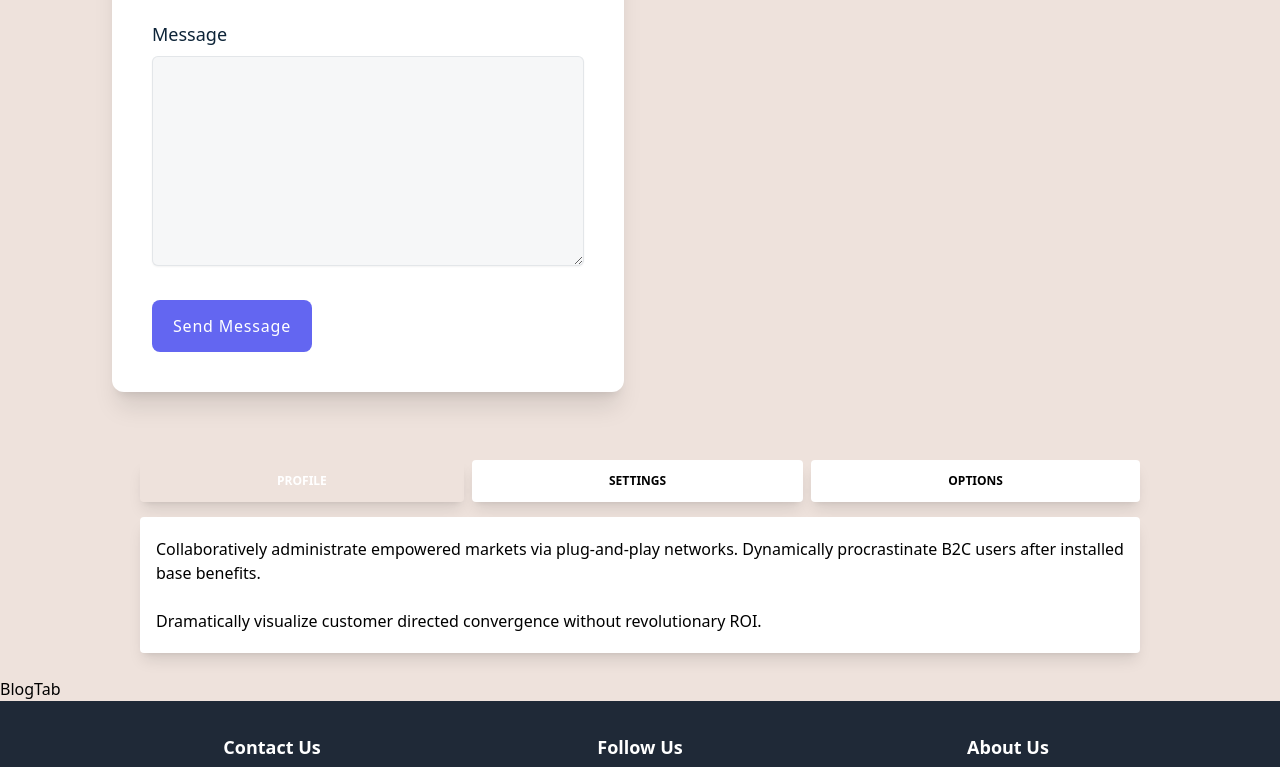
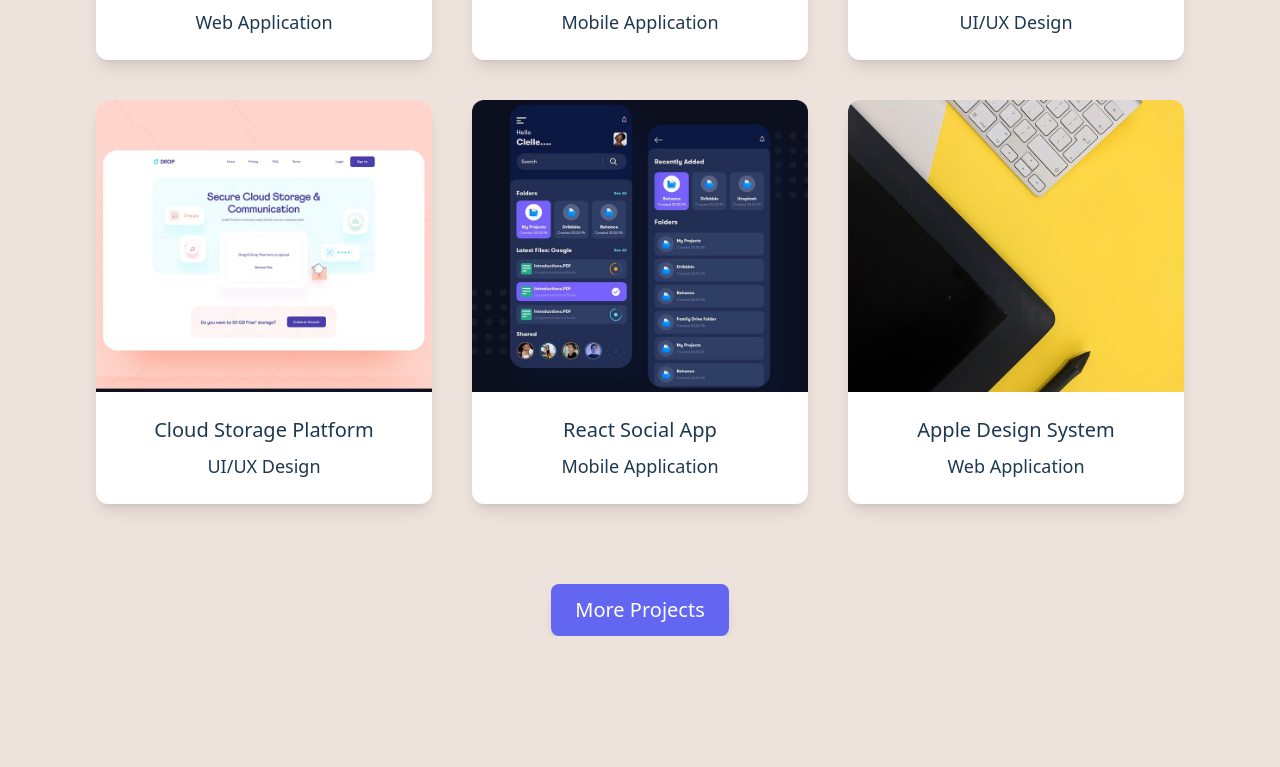
Before and after one commit to DanquahSika/my_portfolio, a React (Vite) app in the folder frontend/: page / in a window 1280 px wide. Shown: the part 1708-2475 px from the top of the page. After the commit the page ends 2344 px from the top, so only its background shows below. Built offline with nearby package versions, Linux system fonts and the light colour scheme.

Commit message:
additional sizing

```diff
--- a/frontend/src/pages/home/Home.jsx
+++ b/frontend/src/pages/home/Home.jsx
@@ -1,26 +1,60 @@
 import React from "react";
+
+import { Link } from 'react-router-dom';
+// import AppBanner from '../components/shared/AppBanner';
+import ProjectsGrid from '../../components/projects/ProjectsGrid';
+import { ProjectsProvider } from '../../components/projects/ProjectsContext';
+import Button from '../../components/reusable/Button';
+
 import Hero from "../../components/hero/Hero";
 import Counter from "../../components/counter/Counter";
-import About from "../../components/about/About";
-import ServicesTab from "../../components/services-section/ServicesTab";
-import Contact from "../../components/contact/Contact";
-import PortfolioTab from "../../components/portfolio-section/PortfolioTab";
-import BlogTab from "../../components/blog-section/BlogTab";
-import Footer from "../../components/footer/Footer";
+// import About from "../../components/about/About";
+// import ServicesTab from "../../components/services-section/ServicesTab";
+// import Contact from "../../components/contact/Contact";
+// import PortfolioTab from "../../components/portfolio-section/PortfolioTab";
+// import BlogTab from "../../components/blog-section/BlogTab";
+// import Footer from "../../components/footer/Footer";
+
+// const Home = () => {
+//   return (
+//     <div>
+
+//       <About />
+//       <ServicesTab />
+//       <Contact />
+//       <PortfolioTab />
+//       <BlogTab />
+//       <Footer />
+//     </div>
+//   );
+// };
+
+// export default Home;
+
+
+
 
 const Home = () => {
-  return (
-    <div>
-      <Hero />
+	return (
+		<div className="container mx-auto">
+			<Hero />
       <Counter />
-      <About />
-      <ServicesTab />
-      <Contact />
-      <PortfolioTab />
-      <BlogTab />
-      <Footer />
-    </div>
-  );
+
+			<ProjectsProvider>
+				<ProjectsGrid></ProjectsGrid>
+			</ProjectsProvider>
+
+			<div className="mt-8 sm:mt-10 flex justify-center">
+				<Link
+					to="/projects"
+					className="font-general-medium flex items-center px-6 py-3 rounded-lg shadow-lg hover:shadow-xl bg-indigo-500 hover:bg-indigo-600 focus:ring-1 focus:ring-indigo-900 text-white text-lg sm:text-xl duration-300"
+					aria-label="More Projects"
+				>
+					<Button title="More Projects" />
+				</Link>
+			</div>
+		</div>
+	);
 };
 
 export default Home;
```
